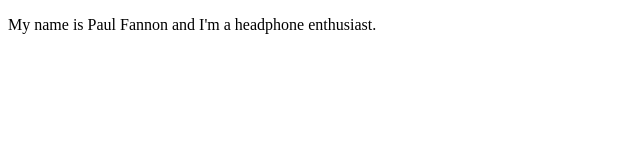
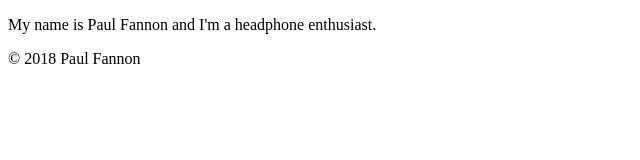
Before and after one commit to bluenote87/html-me-something, a plain HTML site: page index.html in a window 1280 px wide. Shown: the whole page, without its empty margins (0-640 px from the left). Drawn offline with Linux system fonts and the light colour scheme.

Commit message:
Added a footer

```diff
--- a/index.html
+++ b/index.html
@@ -7,5 +7,6 @@
     </head>
     <body>
             <p>My name is Paul Fannon and I'm a headphone enthusiast.</p>
+            <footer>&copy; 2018 Paul Fannon</footer>
     </body>
 </html>
```
